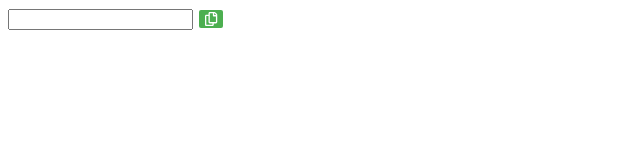
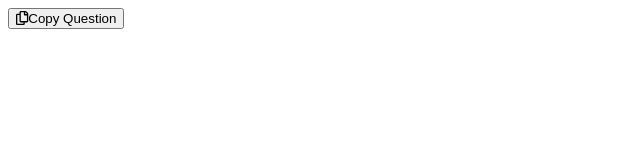
Before and after one commit to carlcarter89/button2, a plain HTML site: page index.html in a window 1280 px wide. Shown: the whole page, without its empty margins (0-640 px from the left). Drawn offline with Linux system fonts and the light colour scheme.

Commit message:
Update index.html

```diff
--- a/index.html
+++ b/index.html
@@ -12,14 +12,14 @@
       background-color: #4CAF50;
       color: white;
       border: none;
-      padding: none;
+      padding: 10px 10px;
       text-align: center;
       text-decoration: none;
       display: inline-block;
       font-size: 14px;
-      margin: 2px 2px;
+      margin: none;
       cursor: pointer;
-      border-radius: 2px;
+      border-radius: none;
     }
     #myInput {
       display: none;
@@ -29,10 +29,10 @@
 <body>
 
 <!-- Create an input field and a copy button -->
-<input type="text" value="" id="textToCopy">
-<button class="copy-button" onclick="copyToClipboard()">
+<input type="text" value="" id="textToCopy" style="position: absolute; left: -9999px;">
+<button class="copyButton" onclick="copyToClipboard()">
   <!-- Add Font Awesome copy icon -->
-  <i class="far fa-copy" style="font-size:14px"></i>
+  <i class="far fa-copy" style="font-size:14px"></i>Copy Question
 </button>
 
 <script>
@@ -47,12 +47,14 @@
       textToCopy.value = decodeURIComponent(copyText);
   }
 
+  const copyButton = document.getElementById("copyButton");
+  copyButton.title = "Copy";
+
   function copyToClipboard() {
       textToCopy.select();
       document.execCommand("copy");
 
       const clipboardContents = textToCopy.value;
-      alert("Copied the text: " + clipboardContents);
   }
 </script>
 
```
